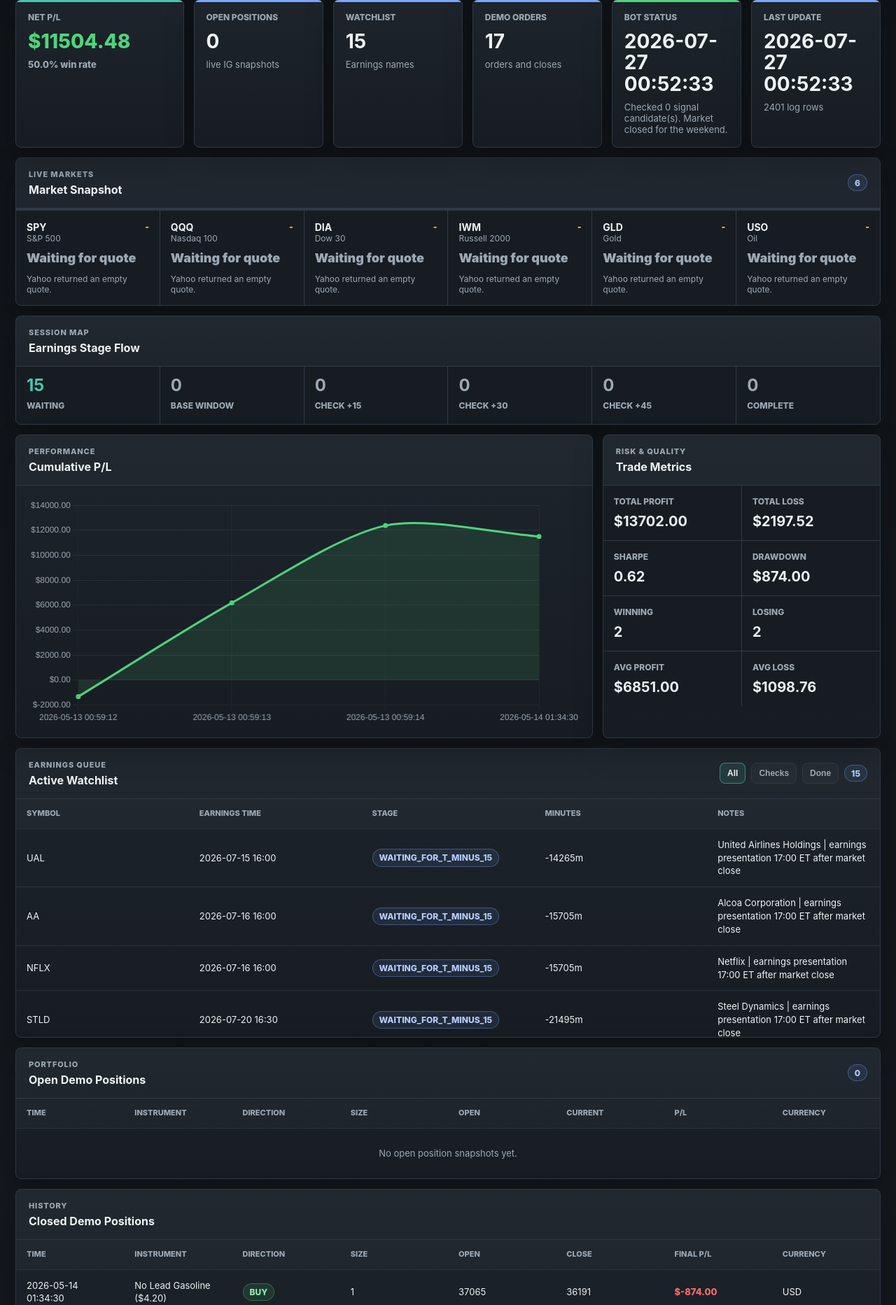
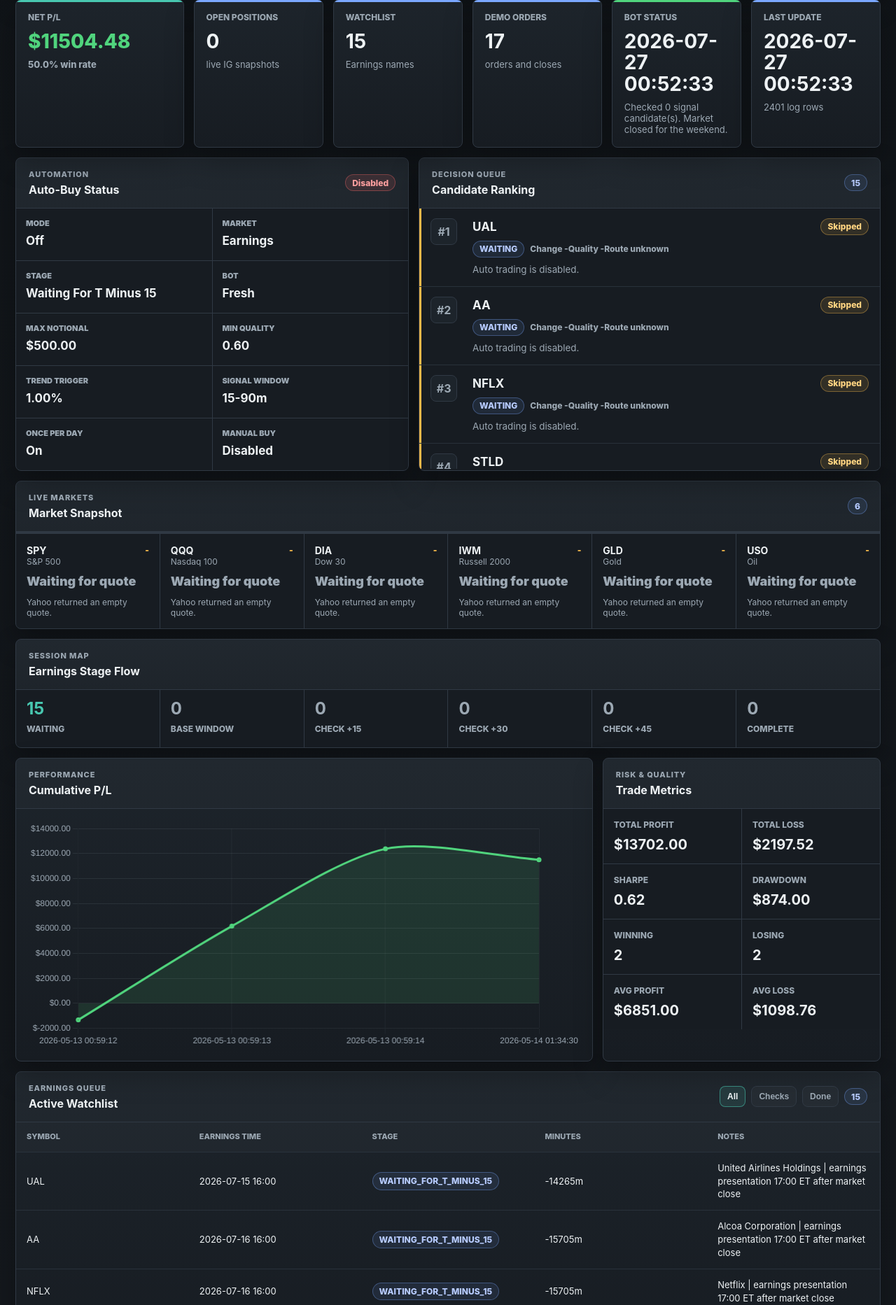
Before and after one commit to masm1/trading-bot, a Flask app: page / in a window 1280 px wide. Shown: the part 178-2043 px from the top of the page at 70% size. Run offline with Flask 3, Linux system fonts and the light colour scheme; data comes from the database, SQL or seed files in the repository; data that the repository does not hold is empty.

Commit message:
Improve dashboard auto-buy UX

```diff
--- a/static/dashboard.css
+++ b/static/dashboard.css
@@ -312,6 +312,210 @@ body {
 
 main {
   display: block;
+}
+
+.command-grid {
+  display: grid;
+  grid-template-columns: minmax(0, 0.92fr) minmax(420px, 1.08fr);
+  gap: 14px;
+}
+
+.status-grid {
+  display: grid;
+  grid-template-columns: repeat(2, minmax(0, 1fr));
+  gap: 1px;
+  background: var(--line);
+}
+
+.status-item {
+  min-height: 74px;
+  padding: 14px;
+  background: var(--panel);
+}
+
+.status-item span {
+  display: block;
+  color: var(--muted);
+  font-size: 11px;
+  font-weight: 900;
+  text-transform: uppercase;
+}
+
+.status-item strong {
+  display: block;
+  margin-top: 8px;
+  color: var(--text);
+  font-size: 17px;
+  line-height: 1.2;
+  overflow-wrap: anywhere;
+}
+
+.tone-good,
+.badge.tone_good {
+  color: #91eba9;
+}
+
+.tone-warn,
+.badge.tone_warn {
+  color: #ffd481;
+}
+
+.tone-danger,
+.badge.tone_danger {
+  color: #ffa0a0;
+}
+
+.tone-info,
+.badge.tone_info {
+  color: #b7cbff;
+}
+
+.badge.tone_good {
+  border-color: rgba(80, 212, 125, 0.35);
+  background: rgba(80, 212, 125, 0.12);
+}
+
+.badge.tone_warn {
+  border-color: rgba(244, 184, 74, 0.38);
+  background: rgba(244, 184, 74, 0.12);
+}
+
+.badge.tone_danger {
+  border-color: rgba(255, 107, 107, 0.36);
+  background: rgba(255, 107, 107, 0.12);
+}
+
+.candidate-list {
+  max-height: 372px;
+  overflow: auto;
+  scrollbar-color: var(--line) transparent;
+}
+
+.candidate-row {
+  display: grid;
+  grid-template-columns: 48px minmax(0, 1fr);
+  gap: 12px;
+  padding: 14px 16px;
+  border-bottom: 1px solid rgba(48, 57, 68, 0.72);
+  background: var(--panel);
+}
+
+.candidate-row:last-child {
+  border-bottom: 0;
+}
+
+.candidate-row.eligible {
+  box-shadow: inset 3px 0 0 var(--good);
+}
+
+.candidate-row.skipped {
+  box-shadow: inset 3px 0 0 var(--warn);
+}
+
+.candidate-rank {
+  display: flex;
+  align-items: center;
+  justify-content: center;
+  width: 38px;
+  height: 38px;
+  border: 1px solid var(--line);
+  border-radius: 8px;
+  color: var(--muted);
+  background: var(--panel-soft);
+}
+
+.candidate-main {
+  min-width: 0;
+}
+
+.candidate-title,
+.candidate-meta {
+  display: flex;
+  align-items: center;
+  flex-wrap: wrap;
+  gap: 8px;
+}
+
+.candidate-title {
+  justify-content: space-between;
+}
+
+.candidate-title strong {
+  color: var(--text);
+  font-size: 17px;
+}
+
+.candidate-meta {
+  margin-top: 8px;
+  color: var(--muted);
+  font-size: 12px;
+  font-weight: 800;
+}
+
+.candidate-main small {
+  display: block;
+  margin-top: 9px;
+  color: var(--muted);
+  line-height: 1.35;
+}
+
+.candidate-empty {
+  padding: 24px;
+  color: var(--muted);
+  text-align: center;
+}
+
+.mobile-card-list {
+  display: none;
+}
+
+.mobile-data-card,
+.mobile-empty {
+  padding: 14px;
+  border-bottom: 1px solid rgba(48, 57, 68, 0.72);
+  background: var(--panel);
+}
+
+.mobile-card-header {
+  display: flex;
+  align-items: center;
+  justify-content: space-between;
+  gap: 10px;
+}
+
+.mobile-card-header strong {
+  min-width: 0;
+  color: var(--text);
+  font-size: 15px;
+  overflow-wrap: anywhere;
+}
+
+.mobile-card-grid {
+  display: grid;
+  grid-template-columns: repeat(2, minmax(0, 1fr));
+  gap: 10px;
+  margin-top: 13px;
+}
+
+.mobile-card-grid span {
+  display: block;
+  color: var(--muted);
+  font-size: 11px;
+  font-weight: 900;
+  text-transform: uppercase;
+}
+
+.mobile-card-grid strong {
+  display: block;
+  margin-top: 4px;
+  color: var(--text);
+  font-size: 13px;
+  overflow-wrap: anywhere;
+}
+
+.mobile-empty {
+  color: var(--muted);
+  text-align: center;
 }
 
 .timeline-panel {
@@ -652,6 +856,7 @@ tr:last-child td {
   .overview,
   .ticker-tape,
   .analytics-grid,
+  .command-grid,
   .stage-flow,
   .live-markets-grid,
   .grid {
@@ -686,6 +891,7 @@ tr:last-child td {
   .overview,
   .ticker-tape,
   .analytics-grid,
+  .command-grid,
   .grid,
   .stage-flow,
   .live-markets-grid,
@@ -702,4 +908,32 @@ tr:last-child td {
   .chart-wrap {
     height: 280px;
   }
+
+  .status-grid,
+  .mobile-card-grid {
+    grid-template-columns: 1fr 1fr;
+  }
+
+  .candidate-list {
+    max-height: none;
+  }
+
+  .candidate-row {
+    grid-template-columns: 40px minmax(0, 1fr);
+    padding: 13px;
+  }
+
+  .candidate-title {
+    align-items: flex-start;
+  }
+
+  .section > .tableWrap:has(#positionsBody),
+  .section > .tableWrap:has(#closedPositionsBody),
+  .section .tableWrap:has(#demoOrdersBody) {
+    display: none;
+  }
+
+  .mobile-card-list {
+    display: block;
+  }
 }
--- a/static/dashboard.js
+++ b/static/dashboard.js
@@ -31,6 +31,13 @@ const stageFlowEl = document.getElementById("stageFlow");
 const priceTickerEl = document.getElementById("priceTicker");
 const liveMarketsGridEl = document.getElementById("liveMarketsGrid");
 const liveMarketsPillEl = document.getElementById("liveMarketsPill");
+const autoBuyReadinessEl = document.getElementById("autoBuyReadiness");
+const autoBuyStatusGridEl = document.getElementById("autoBuyStatusGrid");
+const candidateListEl = document.getElementById("candidateList");
+const candidateCountEl = document.getElementById("candidateCount");
+const positionCardsEl = document.getElementById("positionCards");
+const closedPositionCardsEl = document.getElementById("closedPositionCards");
+const demoOrderCardsEl = document.getElementById("demoOrderCards");
 let plChart;
 let watchlistScrollFrame;
 let watchlistScrollPaused = false;
@@ -89,6 +96,12 @@ function badge(value) {
   const pill = document.createElement("span");
   pill.className = `badge ${badgeClass(value)}`;
   pill.textContent = text(value);
+  return pill;
+}
+
+function toneBadge(value, tone) {
+  const pill = badge(value);
+  if (tone) pill.classList.add(`tone_${tone}`);
   return pill;
 }
 
@@ -438,6 +451,136 @@ function renderLiveMarkets(rows) {
   });
 }
 
+function renderAutoBuyStatus(status) {
+  if (!autoBuyStatusGridEl) return;
+  const details = status || {};
+  autoBuyStatusGridEl.replaceChildren();
+
+  if (autoBuyReadinessEl) {
+    autoBuyReadinessEl.textContent = details.readiness || "Unknown";
+    autoBuyReadinessEl.className = `badge tone_${details.tone || "info"}`;
+  }
+
+  const items = [
+    ["Mode", details.mode || "Off", details.armed ? "good" : "danger"],
+    ["Market", details.market_mode || "-"],
+    ["Stage", readableEvent(details.stage || "-"), details.tone || "info"],
+    ["Bot", readableEvent(details.bot_state || "unknown"), details.bot_state === "fresh" ? "good" : "warn"],
+    ["Max Notional", money(details.max_notional_usd)],
+    ["Min Quality", number(details.min_quality).toFixed(2)],
+    ["Trend Trigger", `${number(details.trend_buy_min_change_percent).toFixed(2)}%`],
+    ["Signal Window", details.signal_window || "-"],
+    ["Once Per Day", details.once_per_symbol_per_day ? "On" : "Off", details.once_per_symbol_per_day ? "good" : "warn"],
+    ["Manual Buy", details.manual_buy_enabled ? "Enabled" : "Disabled", details.manual_buy_enabled ? "good" : "warn"],
+  ];
+
+  items.forEach(([label, value, tone]) => {
+    const item = document.createElement("div");
+    item.className = "status-item";
+    const labelEl = document.createElement("span");
+    const valueEl = document.createElement("strong");
+    labelEl.textContent = label;
+    valueEl.textContent = text(value);
+    if (tone) valueEl.className = `tone-${tone}`;
+    item.append(labelEl, valueEl);
+    autoBuyStatusGridEl.appendChild(item);
+  });
+}
+
+function renderCandidates(rows) {
+  if (!candidateListEl) return;
+  candidateListEl.replaceChildren();
+  const candidates = rows || [];
+  if (candidateCountEl) candidateCountEl.textContent = candidates.length;
+
+  if (candidates.length === 0) {
+    const empty = document.createElement("div");
+    empty.className = "candidate-empty";
+    empty.textContent = "No symbols in the current auto-buy watchlist.";
+    candidateListEl.appendChild(empty);
+    return;
+  }
+
+  candidates.forEach((item) => {
+    const node = document.createElement("article");
+    node.className = `candidate-row ${item.eligible ? "eligible" : "skipped"}`;
+
+    const rank = document.createElement("strong");
+    rank.className = "candidate-rank";
+    rank.textContent = `#${item.rank || "-"}`;
+
+    const main = document.createElement("div");
+    main.className = "candidate-main";
+    const title = document.createElement("div");
+    title.className = "candidate-title";
+    const symbol = document.createElement("strong");
+    symbol.textContent = item.symbol || "-";
+    const state = toneBadge(item.eligible ? "Ready" : "Skipped", item.eligible ? "good" : "warn");
+    title.append(symbol, state);
+
+    const meta = document.createElement("div");
+    meta.className = "candidate-meta";
+    meta.append(
+      badge(item.signal || "WAITING"),
+      document.createTextNode(`Change ${item.change_percent === "" ? "-" : signedPercent(item.change_percent)}`),
+      document.createTextNode(`Quality ${item.quality === "" ? "-" : number(item.quality).toFixed(2)}`),
+      document.createTextNode(`Route ${text(item.tradable_hint)}`)
+    );
+
+    const reason = document.createElement("small");
+    reason.textContent = item.reason || "-";
+
+    main.append(title, meta, reason);
+    node.append(rank, main);
+    candidateListEl.appendChild(node);
+  });
+}
+
+function mobileField(label, value, className) {
+  const field = document.createElement("div");
+  const labelEl = document.createElement("span");
+  const valueEl = document.createElement("strong");
+  labelEl.textContent = label;
+  valueEl.textContent = text(value);
+  if (className) valueEl.className = className;
+  field.append(labelEl, valueEl);
+  return field;
+}
+
+function renderMobileCards(container, rows, options) {
+  if (!container) return;
+  container.replaceChildren();
+  const dataRows = rows || [];
+  if (dataRows.length === 0) {
+    const empty = document.createElement("div");
+    empty.className = "mobile-empty";
+    empty.textContent = options.emptyText;
+    container.appendChild(empty);
+    return;
+  }
+
+  dataRows.forEach((item) => {
+    const card = document.createElement("article");
+    card.className = "mobile-data-card";
+    const header = document.createElement("div");
+    header.className = "mobile-card-header";
+    const title = document.createElement("strong");
+    title.textContent = options.title(item);
+    header.appendChild(title);
+    const headerBadge = options.badge ? options.badge(item) : null;
+    if (headerBadge) header.appendChild(headerBadge);
+
+    const grid = document.createElement("div");
+    grid.className = "mobile-card-grid";
+    options.fields.forEach((field) => {
+      grid.appendChild(mobileField(field.label, field.value(item), field.className ? field.className(item) : ""));
+    });
+
+    card.append(header, grid);
+    container.appendChild(card);
+  });
+}
+
 function filterWatchlistRows(rows) {
   const filter = tableFilters.watchlist;
   if (filter === "all") return rows;
@@ -542,6 +685,8 @@ function render(data) {
   renderStageFlow(data.watchlist_stage_summary);
   renderPriceTicker(data.price_ticker);
   renderLiveMarkets(data.live_markets);
+  renderAutoBuyStatus(data.auto_buy_status);
+  renderCandidates(data.auto_buy_candidates);
   renderChart(data);
 
   setRows(
@@ -572,6 +717,19 @@ function render(data) {
     ],
     "No open position snapshots yet."
   );
+  renderMobileCards(positionCardsEl, data.positions, {
+    emptyText: "No open demo positions.",
+    title: (item) => item.instrument || "Unknown position",
+    badge: (item) => badge(item.direction || "-"),
+    fields: [
+      { label: "Time", value: (item) => item.timestamp },
+      { label: "Size", value: (item) => item.size },
+      { label: "Open", value: (item) => item.open_level },
+      { label: "Current", value: (item) => item.current_price },
+      { label: "P/L", value: (item) => money(item.profit_loss), className: (item) => moneyClass(item.profit_loss) },
+      { label: "Currency", value: (item) => item.currency },
+    ],
+  });
 
   setRows(
     bodies.closedPositions,
@@ -588,6 +746,19 @@ function render(data) {
     ],
     "No closed demo positions yet."
   );
+  renderMobileCards(closedPositionCardsEl, data.closed_positions, {
+    emptyText: "No closed demo positions.",
+    title: (item) => item.instrument || "Closed position",
+    badge: (item) => badge(item.direction || "-"),
+    fields: [
+      { label: "Time", value: (item) => item.timestamp },
+      { label: "Size", value: (item) => item.size },
+      { label: "Open", value: (item) => item.open_level },
+      { label: "Close", value: (item) => item.current_price },
+      { label: "Final P/L", value: (item) => money(item.profit_loss), className: (item) => moneyClass(item.profit_loss) },
+      { label: "Currency", value: (item) => item.currency },
+    ],
+  });
 
   setRows(
     bodies.paperTrades,
@@ -615,6 +786,17 @@ function render(data) {
     ],
     "No demo orders yet."
   );
+  renderMobileCards(demoOrderCardsEl, data.demo_orders, {
+    emptyText: "No demo orders yet.",
+    title: (item) => item.symbol || "Order",
+    badge: (item) => badge(item.status || "-"),
+    fields: [
+      { label: "Time", value: (item) => item.timestamp },
+      { label: "Direction", value: (item) => item.direction },
+      { label: "Size", value: (item) => item.size },
+      { label: "Status", value: (item) => readableEvent(item.status || "-") },
+    ],
+  });
 
   if (serviceStatusEl) {
     if (data.ig_status) {
--- a/templates/dashboard.html
+++ b/templates/dashboard.html
@@ -70,6 +70,30 @@
     <div class="service-status" id="serviceStatus">{{ data.ig_status }}</div>
 
     <main>
+      <section class="command-grid">
+        <section class="section command-panel">
+          <div class="sectionHeader">
+            <div>
+              <p class="eyebrow">Automation</p>
+              <h2>Auto-Buy Status</h2>
+            </div>
+            <span class="badge" id="autoBuyReadiness">{{ data.auto_buy_status.readiness }}</span>
+          </div>
+          <div class="status-grid" id="autoBuyStatusGrid"></div>
+        </section>
+
+        <section class="section candidate-panel">
+          <div class="sectionHeader">
+            <div>
+              <p class="eyebrow">Decision Queue</p>
+              <h2>Candidate Ranking</h2>
+            </div>
+            <span class="count-pill" id="candidateCount">{{ data.auto_buy_candidates|length }}</span>
+          </div>
+          <div class="candidate-list" id="candidateList"></div>
+        </section>
+      </section>
+
       <section class="section live-markets-panel">
         <div class="sectionHeader">
           <div>
@@ -178,6 +202,7 @@
           <tbody id="positionsBody"></tbody>
         </table>
       </div>
+      <div class="mobile-card-list" id="positionCards"></div>
     </section>
 
     <section class="section">
@@ -204,6 +229,7 @@
           <tbody id="closedPositionsBody"></tbody>
         </table>
       </div>
+      <div class="mobile-card-list" id="closedPositionCards"></div>
     </section>
 
     <section class="grid">
@@ -265,6 +291,7 @@
             <tbody id="demoOrdersBody"></tbody>
           </table>
         </div>
+        <div class="mobile-card-list" id="demoOrderCards"></div>
       </div>
     </section>
 
```
Also changed, not shown: dashboard.py (+170 -1 lines).
